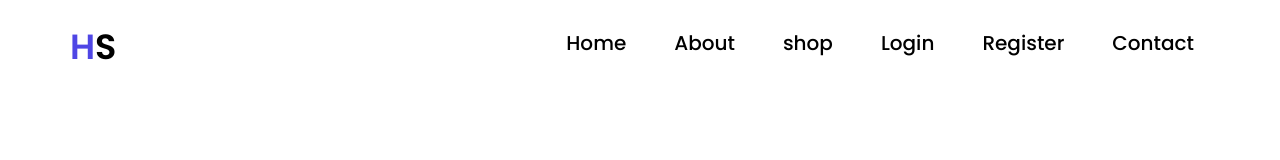
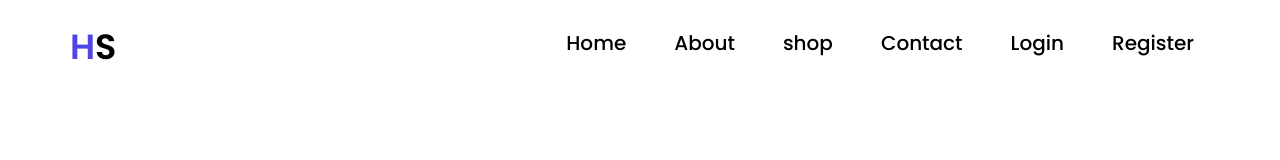
Before and after one commit to YoussefLMT/E-commerce-Frontend-Vue, a Vue app: page / in a window 1280 px wide. Shown: the top 160 px of the page. Built offline with nearby package versions, Linux system fonts and the light colour scheme.

Commit message:
modifications

```diff
--- a/src/components/Navbar.vue
+++ b/src/components/Navbar.vue
@@ -16,6 +16,9 @@
             <li>
                 <router-link class="link" to="#">shop</router-link>
             </li>
+            <li>
+                <router-link class="link" to="#">Contact</router-link>
+            </li>
             <li v-if="this.$store.state.auth.user.role === 'admin'">
                 <router-link class="link" to="/dashboard">Dahboard</router-link>
             </li>
@@ -27,9 +30,11 @@
                     <router-link class="link" to="/register">Register</router-link>
                 </li>
             </div>
-            <li>
-                <router-link class="link" to="#">Contact</router-link>
-            </li>
+            <div v-else>
+                <li>
+                    <button type="button" class="btn btn-danger">Log Out</button>
+                </li>
+            </div>
         </ul>
 
         <div class="icon">
@@ -47,6 +52,9 @@
                 <li>
                     <router-link class="link" to="#">shop</router-link>
                 </li>
+                <li>
+                    <router-link class="link" to="#">Contact</router-link>
+                </li>
                 <li v-if="this.$store.state.auth.user.role === 'admin'">
                     <router-link class="link" to="/dashboard">Dahboard</router-link>
                 </li>
@@ -58,9 +66,11 @@
                         <router-link class="link" to="/register">Register</router-link>
                     </li>
                 </div>
-                <li>
-                    <router-link class="link" to="#">Contact</router-link>
-                </li>
+                <div v-else>
+                    <li>
+                        <button type="button" class="btn btn-danger">Log Out</button>
+                    </li>
+                </div>
             </ul>
         </transition>
     </nav>
```
